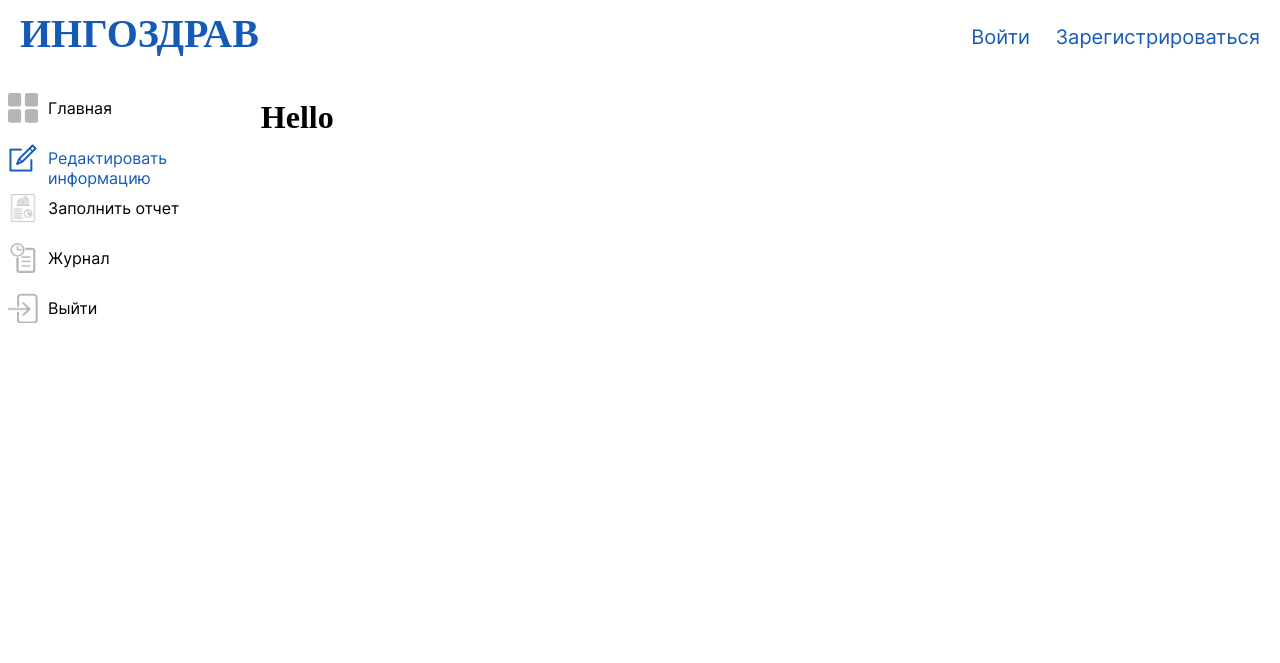
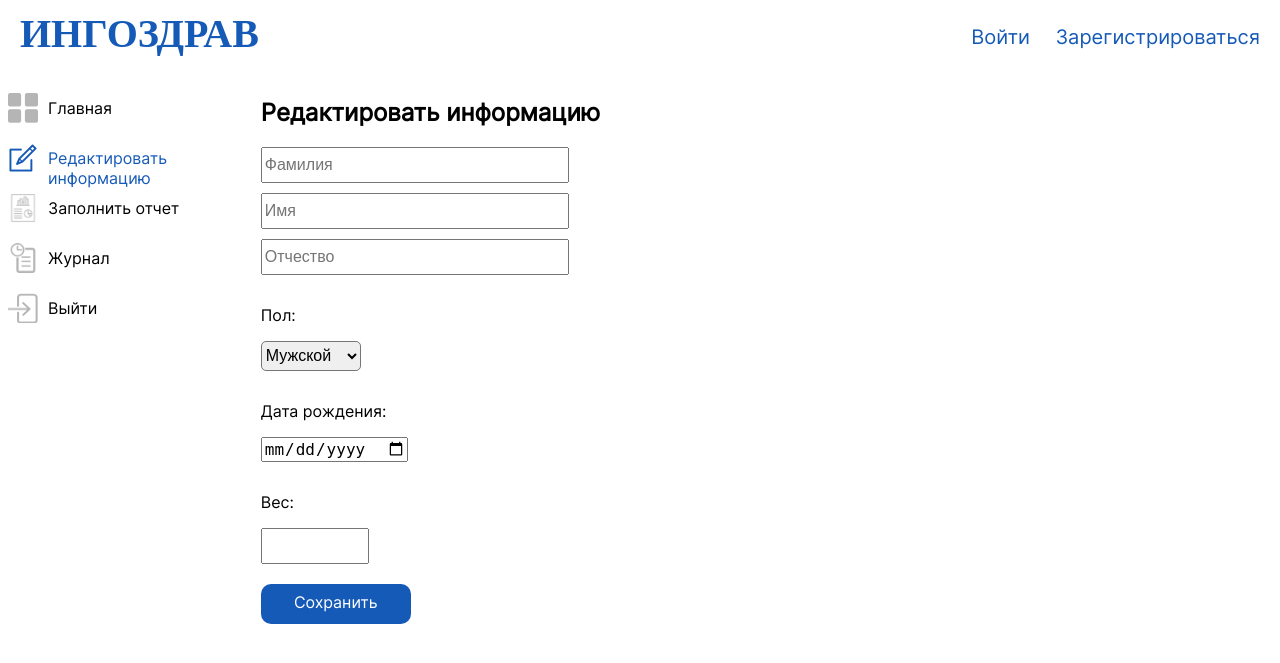
Before and after one commit to Olzeev/Ingosstrakh, a Django app: page /edit_info in a window 1280 px wide. Shown: the top 663 px of the page. Run offline with Django 4.2, Linux system fonts and the light colour scheme; some web fonts are replaced.

Commit message:
Part of info editing added

```diff
--- a/main/forms.py
+++ b/main/forms.py
@@ -45,6 +45,37 @@ class SignUpForm(forms.Form):
             })
         }
 
-    #email = forms.EmailField(label='Email', max_length=30)
-    #password = forms.CharField(label='Password', max_length=30)
-    #password_check = forms.CharField(label='Password', max_length=30)
+
+class EditInfoForm(forms.Form):
+    class Meta:
+        fields = ["second_name", "name", "last_name", "gender", "age", "weight"]
+
+        widgets = {
+            "second_name": forms.TextInput(attrs={
+                "class": "edit_info_name",
+                "placeholder": "Фамилия",
+                "type": "text",
+                "maxlength": "30"
+            }),
+            "name": forms.TextInput(attrs={
+                "class": "edit_info_name",
+                "placeholder": "Имя",
+                "type": "text",
+                "maxlength": "30"
+            }),
+            "last_name": forms.TextInput(attrs={
+                "class": "edit_info_name",
+                "placeholder": "Отчество",
+                "type": "text",
+                "maxlength": "30"
+            }),
+            "gender": forms.Select(),
+            "birth_date": forms.DateInput(attrs={
+                "class": "edit_info_birth_date"
+            }),
+            "weight": forms.NumberInput(attrs={
+                "class": "edit_info_weight",
+                "type": "number",
+                "maxlength": 3
+            })
+        }
--- a/main/static/main/css/main.css
+++ b/main/static/main/css/main.css
@@ -73,12 +73,8 @@
     font-weight: 500;
     font-size: 15pt;
     right: 20px;
-    color: white;
     text-decoration: none;
     transition: 0.2s;
-}
-.sign_up_box:hover{
-    color: rgb(180, 180, 180);
 }
 
 .sign_up_box_not_main{
@@ -285,3 +281,64 @@
 .personal_area_list_button_quit a:hover{
     color: red;
 }
+
+.edit_info_main_box{
+    font-family: 'Inter';
+}
+.edit_info_main_box p{
+    margin-top: 30px;
+}
+
+.edit_info_name{
+    display: block;
+    width: 300px;
+    height: 30px;
+    font-size: 12pt;
+    margin-top: 10px;
+}
+.edit_info_gender{
+    display: block;
+    width: 100px;
+    height: 30px;
+    transition: 0.2s;
+    font-size: 12pt;
+    border-radius: 5px;
+}
+
+.edit_info_birth_date{
+    font-size: 12pt;
+}
+.edit_info_gender option:focus{
+    background-color: #165ab7;
+}
+
+.edit_info_weight{
+    display: block;
+    width: 100px;
+    height: 30px;
+    font-size: 12pt;
+}
+
+.edit_info_save_button{
+    display: block;
+    position: relative;
+    top: 20px;
+    width: 150px;
+    height: 40px;
+    background-color:#165ab7;
+    color: white;
+    font-family: 'Inter';
+    font-size: 12pt;
+    transition: 0.2s;
+    border-radius: 10px;
+    border: none;
+}
+.edit_info_save_button:hover{
+    background-color: #0d3772;
+    color: grey;
+}
+
+.edit_info_save_button p{
+    position: relative;
+    top: -23px;
+}
--- a/main/templates/main/header.html
+++ b/main/templates/main/header.html
@@ -22,7 +22,11 @@
     {% if is_main %}
         <a class="name" href="{% url 'main' %}">ИНГОЗДРАВ</h1>
         {% if title %}
-            <a href="{% url 'area1' %}" class="sign_up_box">{{ title }}</a>
+            <div style="display: flex" class="sign_up_box">
+                <a style="text-decoration: none; color: white; position: relative; right: 10px;" href="{% url 'area1' %}">{{ title }}</a>
+                <img src="{% static 'main/png/person_icon_main.png' %}" style="width: 40px; position: relative; top: -5px">
+            </div>
+
         {% else %}
             <a href="{% url 'sign_up' %}" class="sign_up_box">Зарегистрироваться</a>
             <a href="{% url 'sign_in' %}" class="sign_in_box">Войти</a>
@@ -30,7 +34,10 @@
     {% else %}
         <a class="name_not_main" href="{% url 'main' %}">ИНГОЗДРАВ</h1>
         {% if title %}
-            <a href="{% url 'area1' %}" class="sign_up_box_not_main">{{ title }}</a>
+            <div style="display: flex" class="sign_up_box_not_main">
+                <a style="text-decoration: none; color: #165ab7; position: relative; right: 10px;" href="{% url 'area1' %}">{{ title }}</a>
+                <img src="{% static 'main/png/person_icon.png' %}" style="width: 40px; position: relative; top: -5px">
+            </div>
         {% else %}
             <a href="{% url 'sign_up' %}" class="sign_up_box_not_main">Зарегистрироваться</a>
             <a href="{% url 'sign_in' %}" class="sign_in_box_not_main">Войти</a>
--- a/main/templates/main/personal_area_edit_info.html
+++ b/main/templates/main/personal_area_edit_info.html
@@ -7,12 +7,37 @@
 {% endblock %}
 
 
-
+{% csrf_token %}
 
 
 
 {% block personal_area_content %}
-<h1>Hello</h1>
+<div class="edit_info_main_box">
+    <h2>Редактировать информацию</h2>
+    <form method="POST" action="{% url 'area2' %}">
+        {% csrf_token %}
+        <input name="second_name" type="text" placeholder="Фамилия" class="edit_info_name" value="{{ user.last_name }}">
+        <input name="name" type="text" placeholder="Имя" class="edit_info_name" value="{{ user.first_name }}">
+
+        <input name="last_name" type="text" placeholder="Отчество" class="edit_info_name" value="{{ user.email }}">
+
+        <p>Пол:</p>
+        <select name="gender" class="edit_info_gender">
+            <option value="Мужской">Мужской</option>
+            <option value="Женский">Женский</option>
+        </select>
+
+        <p>Дата рождения:</p>
+        <input name="birth_date" type="date" class="edit_info_birth_date">
+
+        <p>Вес:</p>
+        <input name="weight" type="number" step="0.1" class="edit_info_weight">
 
 
+        <button type="submit" class="edit_info_save_button">
+            <p>Сохранить</p>
+        </button>
+    </form>
+</div>
+
 {% endblock %}
--- a/main/views.py
+++ b/main/views.py
@@ -77,9 +77,31 @@ def personal_area_main(request):
                                                        "title": get_title(request)})
 
 def personal_area_edit_info(request):
+    if request.method == "POST":
+        form = EditInfoForm(request.POST)
+        if form.is_valid():
+            user = request.user
+            name = form.data["name"]
+            second_name = form.data["second_name"]
+            last_name = form.data["last_name"]
+            user.first_name = name
+            user.last_name = second_name
+            user.email = last_name
+
+            gender = form.data["gender"]
+            birth_date = form.data["birth_date"]
+            weight = form.data["weight"]
+            user.save()
+            print(gender, birth_date, weight)
+            return redirect('area1')
+    else:
+        form = EditInfoForm()
+
     return render(request, 'main/personal_area_edit_info.html', {'is_main': False,
                                                                  'chosen': 2,
-                                                                 "title": get_title(request)})
+                                                                 "title": get_title(request),
+                                                                 "form": form,
+                                                                 "user": request.user})
 
 def personal_area_send_report(request):
     return render(request, 'main/personal_area_send_report.html', {'is_main': False,
```
Also changed, not shown: db.sqlite3.
